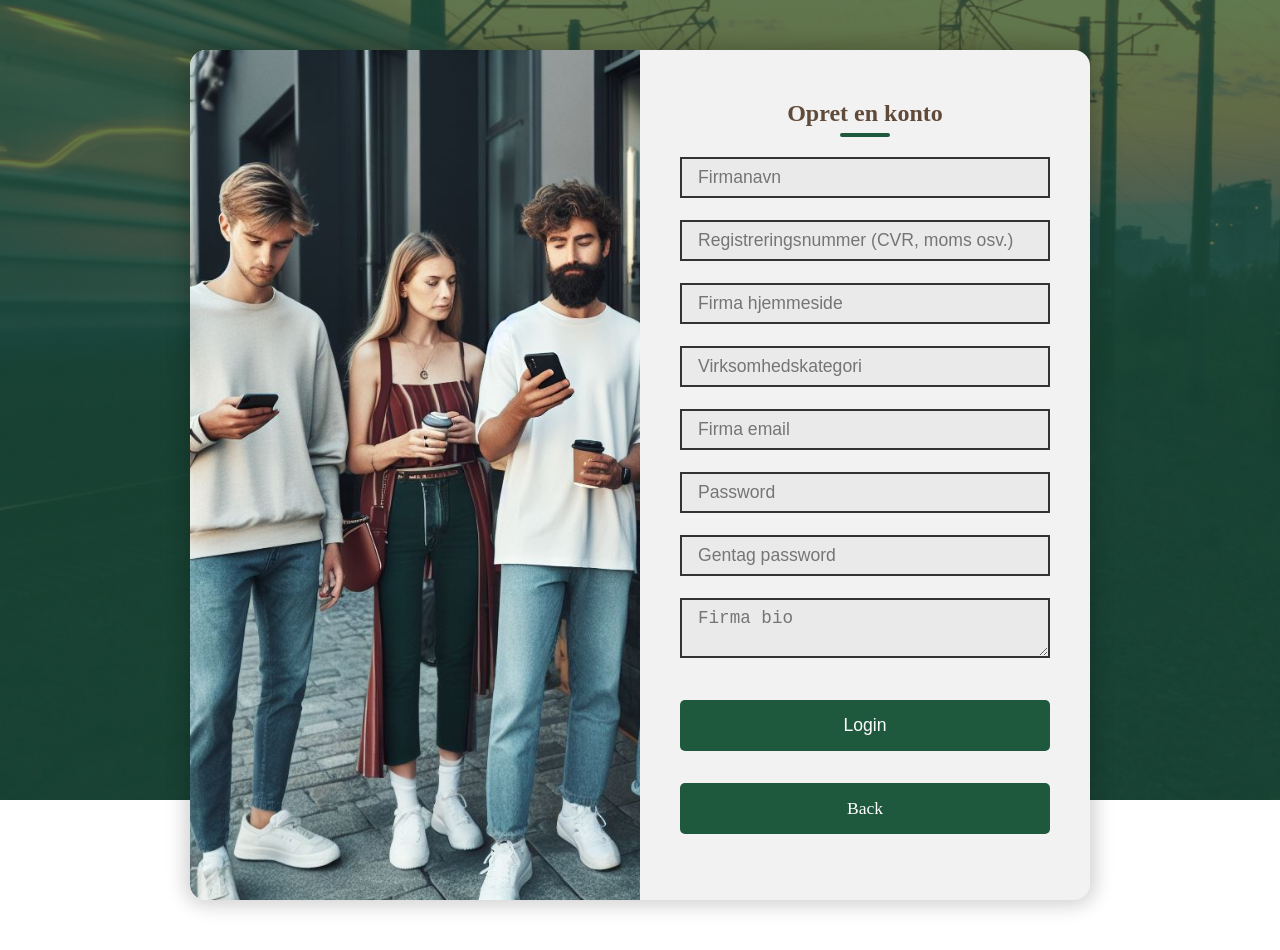
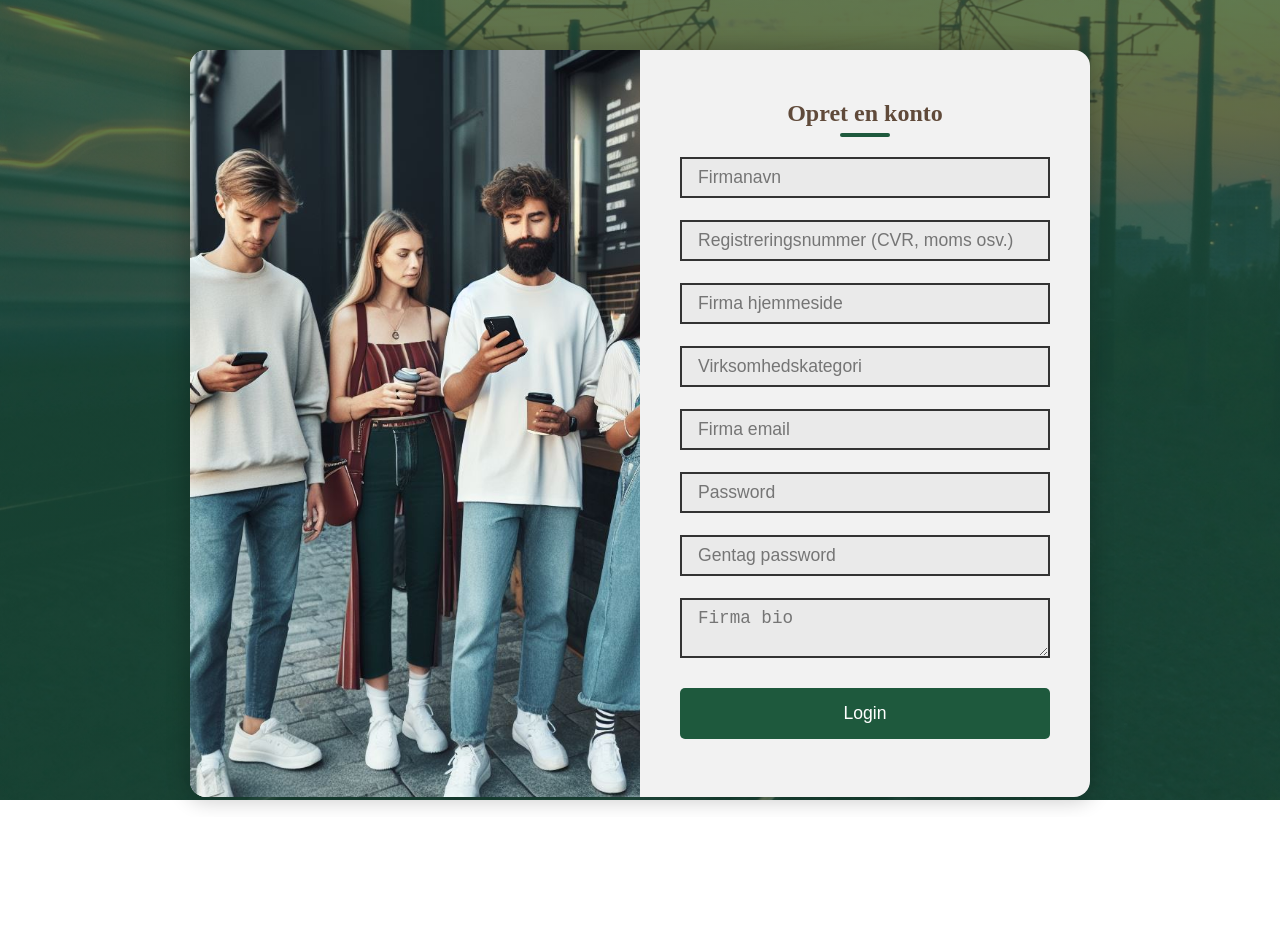
Before and after one commit to luka9938/earthmiles-weebs2, a Next.js app: page /createaccount in a window 1280 px wide. After the commit the page ends 817 px from the top, so only its background shows below. Built offline with nearby package versions, Linux system fonts and the light colour scheme.

Commit message:
font gone

```diff
--- a/src/pages/createaccount/create.module.css
+++ b/src/pages/createaccount/create.module.css
@@ -30,7 +30,7 @@
   align-items: center;
   text-align: center;
   margin-top: 50px;
-  margin-bottom: 50px;
+  margin-bottom: 20px;
   background-color: #f2f2f2;
   box-shadow: 0px 0px 19px 5px rgba(0, 0, 0, 0.19);
 }
@@ -91,7 +91,7 @@
   border: 2px solid #333;
   background-color: rgba(230, 230, 230, 0.6);
   font-size: 1.1rem;
-  margin-bottom: 22px;
+  margin-bottom: 18px;
   transition: 0.3s;
 }
 
@@ -120,8 +120,8 @@
   border-radius: 5px;
   transition: all 0.3s ease-in-out;
   margin: -0.5rem;
-  margin-top: 1rem;
-  margin-bottom: 1rem;
+  margin-top: 0.5rem;
+  margin-bottom: 0.5rem;
 }
 
 .button:hover {
--- a/src/pages/createaccount/index.js
+++ b/src/pages/createaccount/index.js
@@ -113,10 +113,6 @@ const CreateAccountForm = () => {
             <button href="./login" className={styles.button}>
               Login
             </button>
-
-            <Link href="./" className={styles.button}>
-              Back
-            </Link>
           </div>
         </div>
       </div>
--- a/src/pages/index.js
+++ b/src/pages/index.js
@@ -15,7 +15,7 @@ const App = () => {
   };
 
   return (
-    <div className={styles.homeBody} style={{ backgroundImage: "url(/tog.jpg)" }}>
+    <div className={styles.homeBody} style={{ backgroundImage: "url(/placeholder1.jpg)" }}>
       <div className={styles.imageContainer}>
         <img
           src={leftImageSource}
```
Also changed, not shown: src/pages/Home.module.css (+31 -11 lines).
